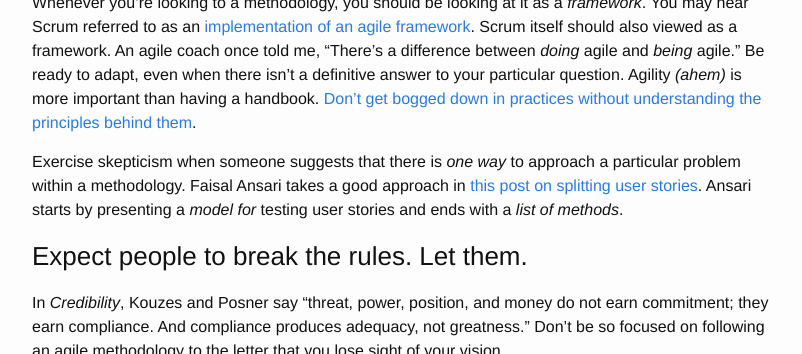
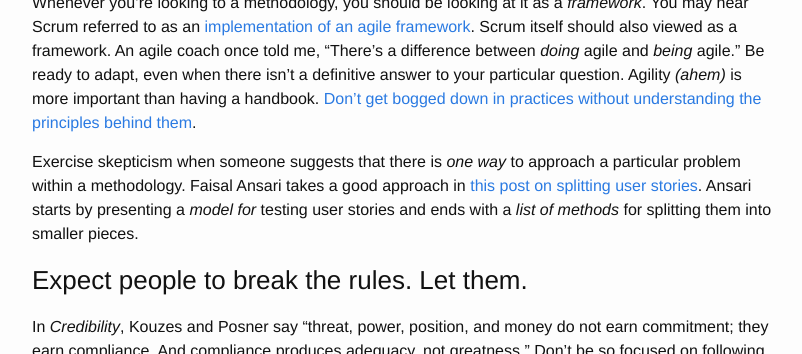
Before and after one commit to ramblinjan/ramblinjan.github.io, a Jekyll site: the page built from _posts/2016-07-04-Going Agile When You Have No Authority.md, in a window 1280 px wide and 900 px high, scrolled down 5496 px, cut to the strip 59-413 px from the top of the window. Shown: the whole strip, without its empty margins (238-1040 px from the left). Built offline with Jekyll 4.4.1, drawn with Linux system fonts in a browser that asks for light colours.

Commit message:
Update 2016-07-04-Going Agile When You Have No Authority.md

```diff
--- a/_posts/2016-07-04-Going Agile When You Have No Authority.md
+++ b/_posts/2016-07-04-Going Agile When You Have No Authority.md
@@ -110,7 +110,7 @@ I resent the term "servant-leadership" because if you aren't serving, you aren't
 
 Whenever you're looking to a methodology, you should be looking at it as a *framework*. You may hear Scrum referred to as an [implementation of an agile framework](http://www.c-sharpcorner.com/article/agile-framework-a-kickstart-to-scrum/). Scrum itself should also viewed as a framework. An agile coach once told me, "There's a difference between *doing* agile and *being* agile." Be ready to adapt, even when there isn't a definitive answer to your particular question. Agility *(ahem)* is more important than having a handbook. [Don't get bogged down in practices without understanding the principles behind them](https://dzone.com/articles/10-common-scrum-mistakes-and-how-to-avoid-them).
 
-Exercise skepticism when someone suggests that there is *one way* to approach a particular problem within a methodology. Faisal Ansari takes a good approach in [this post on splitting user stories](http://www.agileadvice.com/2016/06/03/scrumxplean/splitting-user-stories/). Ansari starts by presenting a *model for* testing user stories and ends with a *list of methods*.
+Exercise skepticism when someone suggests that there is *one way* to approach a particular problem within a methodology. Faisal Ansari takes a good approach in [this post on splitting user stories](http://www.agileadvice.com/2016/06/03/scrumxplean/splitting-user-stories/). Ansari starts by presenting a *model for* testing user stories and ends with a *list of methods* for splitting them into smaller pieces.
 
 ### Expect people to break the rules. Let them.
 
```
